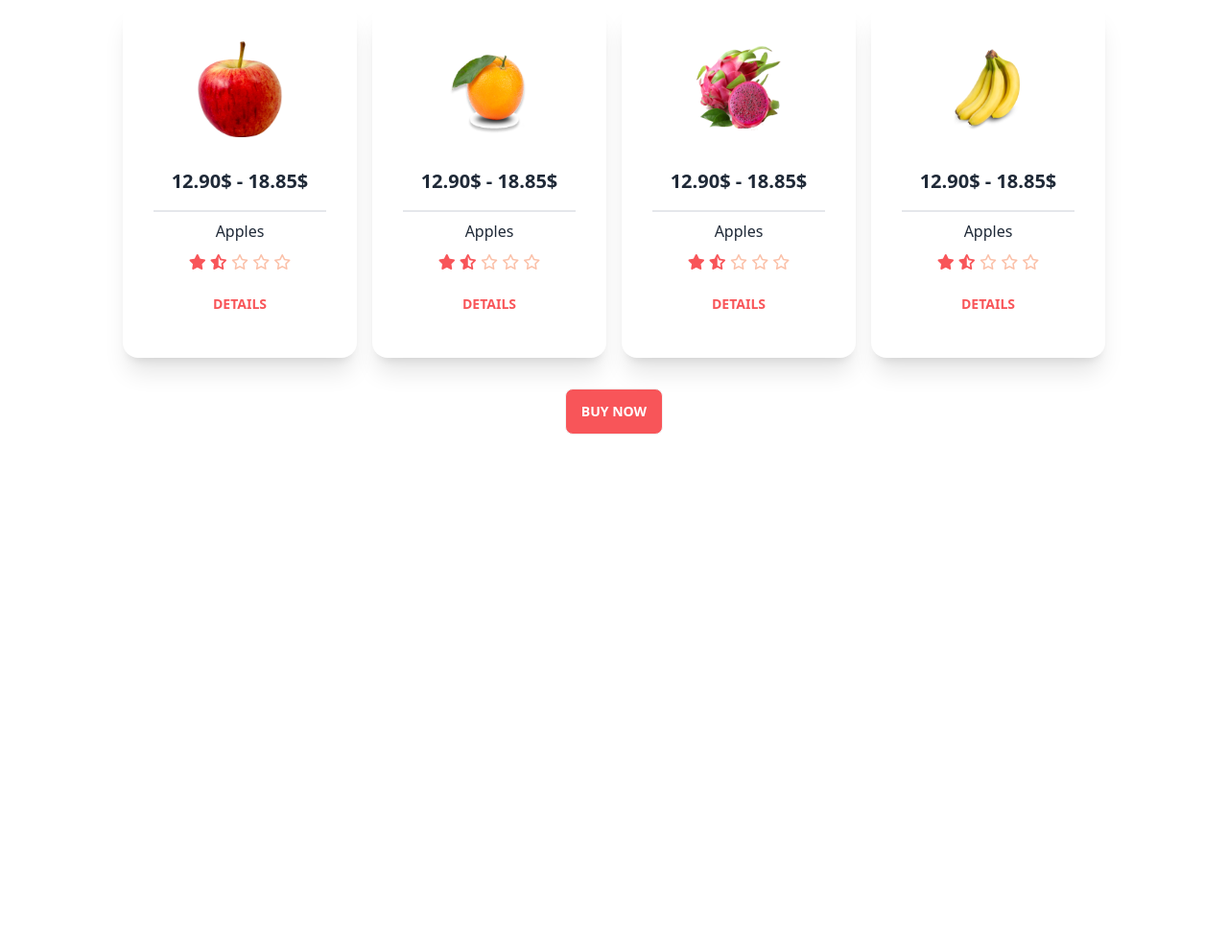
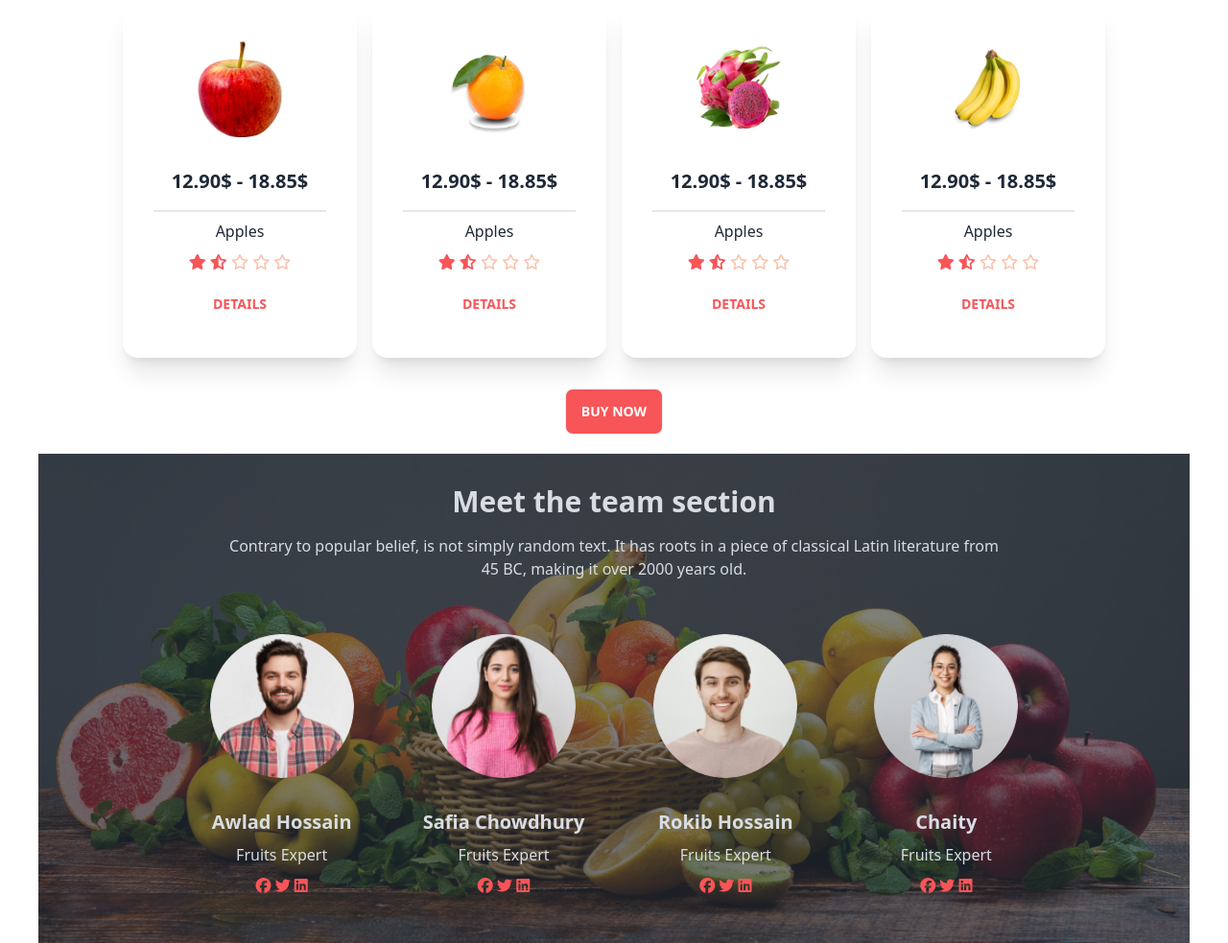
Before and after one commit to zalish-shawon/online-fruits-shop, a plain HTML site: page index.html in a window 1280 px wide. Shown: the part 1311-2294 px from the top of the page at 96% size. Before the commit the page ends 1784 px from the top, so only its background shows below. Drawn offline with nearby package versions, Linux system fonts and the light colour scheme.

Commit message:
team section was added

```diff
--- a/index.html
+++ b/index.html
@@ -425,6 +425,75 @@
         </section>
         <section class="max-w-[1200px] mx-auto mt-5">
             <!-- Meet the team section  -->
+            <div>
+                <div class="hero" style="background-image: url('images/banner1.png');">
+                    <div class="hero-overlay bg-opacity-60"></div>
+                    <div class="hero-content text-center text-neutral-content flex flex-col">
+                      <div class="mt-4">
+                        <h1 class="text-3xl font-extrabold">Meet the team section</h1>
+                            <p class="mt-4 w-[75%] mx-auto">Contrary to popular belief, is not simply random text. It has roots in a piece of classical Latin literature from 45 BC, making it over 2000 years old.</p>
+                        </div>
+                        <div class="flex flex-col lg:flex-row justify-center">
+                            <div class="card">
+                                <figure class="px-10 pt-10">
+                                  <img src="images/member1.png" alt="Shoes" class="rounded-full h-[150px] w-[150px]" />
+                                </figure>
+                                <div class="card-body items-center text-center">
+                                  <h2 class="card-title font-bold">Awlad Hossain</h2>
+                                  <p>Fruits Expert</p>
+                                  <div>
+                                    <i class="fa-brands fa-facebook text-[#F85559]"></i>
+                                    <i class="fa-brands fa-twitter text-[#F85559]"></i>
+                                    <i class="fa-brands fa-linkedin text-[#F85559]"></i>
+                                  </div>
+                                </div>
+                              </div>
+                            <div class="card">
+                                <figure class="px-10 pt-10">
+                                  <img src="images/member2.png" alt="Shoes" class="rounded-full h-[150px] w-[150px]" />
+                                </figure>
+                                <div class="card-body items-center text-center">
+                                  <h2 class="card-title font-bold">Safia Chowdhury</h2>
+                                  <p>Fruits Expert</p>
+                                  <div>
+                                    <i class="fa-brands fa-facebook text-[#F85559]"></i>
+                                    <i class="fa-brands fa-twitter text-[#F85559]"></i>
+                                    <i class="fa-brands fa-linkedin text-[#F85559]"></i>
+                                  </div>
+                                </div>
+                              </div>
+                            <div class="card">
+                                <figure class="px-10 pt-10">
+                                  <img src="images/member3.png" alt="Shoes" class="rounded-full h-[150px] w-[150px]" />
+                                </figure>
+                                <div class="card-body items-center text-center">
+                                  <h2 class="card-title font-bold">Rokib Hossain</h2>
+                                  <p>Fruits Expert</p>
+                                  <div>
+                                    <i class="fa-brands fa-facebook text-[#F85559]"></i>
+                                    <i class="fa-brands fa-twitter text-[#F85559]"></i>
+                                    <i class="fa-brands fa-linkedin text-[#F85559]"></i>
+                                  </div>
+                                </div>
+                              </div>
+                            <div class="card">
+                                <figure class="px-10 pt-10">
+                                  <img src="images/member4.png" alt="Shoes" class="rounded-full h-[150px] w-[150px]" />
+                                </figure>
+                                <div class="card-body items-center text-center">
+                                  <h2 class="card-title font-bold">Chaity</h2>
+                                  <p>Fruits Expert</p>
+                                  <div>
+                                    <i class="fa-brands fa-facebook text-[#F85559]"></i>
+                                    <i class="fa-brands fa-twitter text-[#F85559]"></i>
+                                    <i class="fa-brands fa-linkedin text-[#F85559]"></i>
+                                  </div>
+                                </div>
+                              </div>
+                      </div>
+                    </div>
+                  </div>
+            </div>
         </section>
     </main>
     <footer>
```
Also changed, not shown: tailwind.config.js (line endings or trailing spaces).
